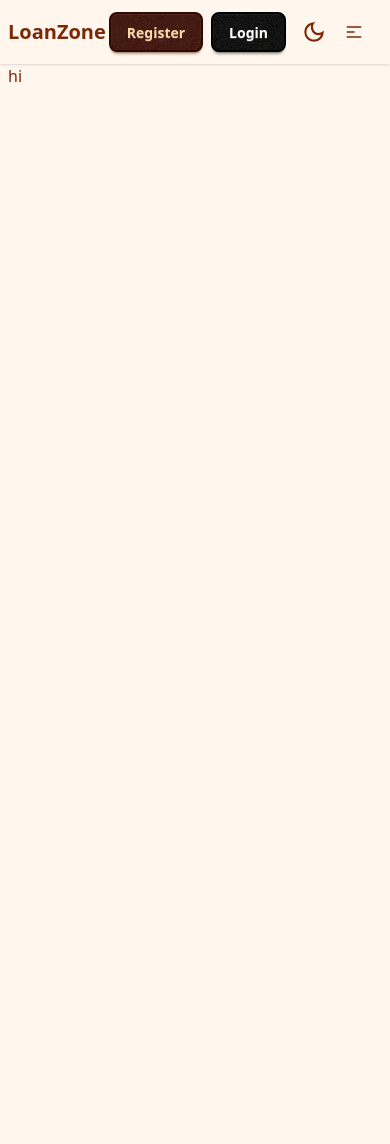
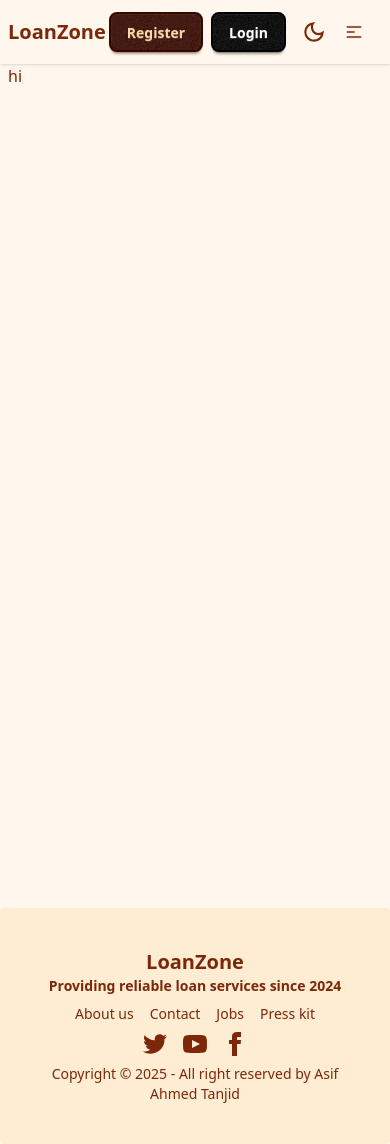
Before and after one commit to AsifAhmedTanjid/LoanZone-client, a React (Vite) app: page / in a window 390 px wide. Before the commit the page ends 844 px from the top, so only its background shows below. Built offline with nearby package versions, Linux system fonts and the light colour scheme.

Commit message:
feat:  footer design with logo social and links and responsiveness

```diff
--- /dev/null
+++ b/src/components/shared/Footer/Footer.jsx
@@ -0,0 +1,66 @@
+import React from 'react';
+import Container from '../Container/Container';
+
+const Footer = () => {
+    return (
+
+        <footer className="footer footer-horizontal footer-center bg-base-200 text-base-content rounded p-10">
+            <Container>
+          <aside>
+            <h2 className="text-xl font-bold">LoanZone</h2>
+            <p className="font-bold">
+              Providing reliable loan services since 2024
+            </p>
+          </aside>
+          <nav className="grid grid-flow-col gap-4">
+    <a className="link link-hover">About us</a>
+    <a className="link link-hover">Contact</a>
+    <a className="link link-hover">Jobs</a>
+    <a className="link link-hover">Press kit</a>
+  </nav>
+  <nav>
+    <div className="grid grid-flow-col gap-4">
+      <a className='hover:cursor-pointer'>
+        <svg
+          xmlns="http://www.w3.org/2000/svg"
+          width="24"
+          height="24"
+          viewBox="0 0 24 24"
+          className="fill-current">
+          <path
+            d="M24 4.557c-.883.392-1.832.656-2.828.775 1.017-.609 1.798-1.574 2.165-2.724-.951.564-2.005.974-3.127 1.195-.897-.957-2.178-1.555-3.594-1.555-3.179 0-5.515 2.966-4.797 6.045-4.091-.205-7.719-2.165-10.148-5.144-1.29 2.213-.669 5.108 1.523 6.574-.806-.026-1.566-.247-2.229-.616-.054 2.281 1.581 4.415 3.949 4.89-.693.188-1.452.232-2.224.084.626 1.956 2.444 3.379 4.6 3.419-2.07 1.623-4.678 2.348-7.29 2.04 2.179 1.397 4.768 2.212 7.548 2.212 9.142 0 14.307-7.721 13.995-14.646.962-.695 1.797-1.562 2.457-2.549z"></path>
+        </svg>
+      </a>
+      <a  className='hover:cursor-pointer'>
+        <svg
+          xmlns="http://www.w3.org/2000/svg"
+          width="24"
+          height="24"
+          viewBox="0 0 24 24"
+          className="fill-current">
+          <path
+            d="M19.615 3.184c-3.604-.246-11.631-.245-15.23 0-3.897.266-4.356 2.62-4.385 8.816.029 6.185.484 8.549 4.385 8.816 3.6.245 11.626.246 15.23 0 3.897-.266 4.356-2.62 4.385-8.816-.029-6.185-.484-8.549-4.385-8.816zm-10.615 12.816v-8l8 3.993-8 4.007z"></path>
+        </svg>
+      </a>
+      <a  className='hover:cursor-pointer'>
+        <svg
+          xmlns="http://www.w3.org/2000/svg"
+          width="24"
+          height="24"
+          viewBox="0 0 24 24"
+          className="fill-current">
+          <path
+            d="M9 8h-3v4h3v12h5v-12h3.642l.358-4h-4v-1.667c0-.955.192-1.333 1.115-1.333h2.885v-5h-3.808c-3.596 0-5.192 1.583-5.192 4.615v3.385z"></path>
+        </svg>
+      </a>
+    </div>
+  </nav>
+  <aside>
+    <p>Copyright © {new Date().getFullYear()} - All right reserved by Asif Ahmed Tanjid</p>
+  </aside>
+  </Container>
+</footer>
+    );
+};
+
+export default Footer;
--- a/src/layouts/MainLayout.jsx
+++ b/src/layouts/MainLayout.jsx
@@ -1,12 +1,16 @@
 import React from "react";
 import Navbar from "../components/shared/Navbar/Navbar";
 import { Outlet } from "react-router";
+import Footer from "../components/shared/Footer/Footer";
 
 const MainLayout = () => {
   return (
     <div>
     <Navbar></Navbar>
-    <Outlet></Outlet>
+
+    <div className="min-h-screen"><Outlet></Outlet></div>
+
+    <Footer></Footer>
     </div>
   );
 };
```
